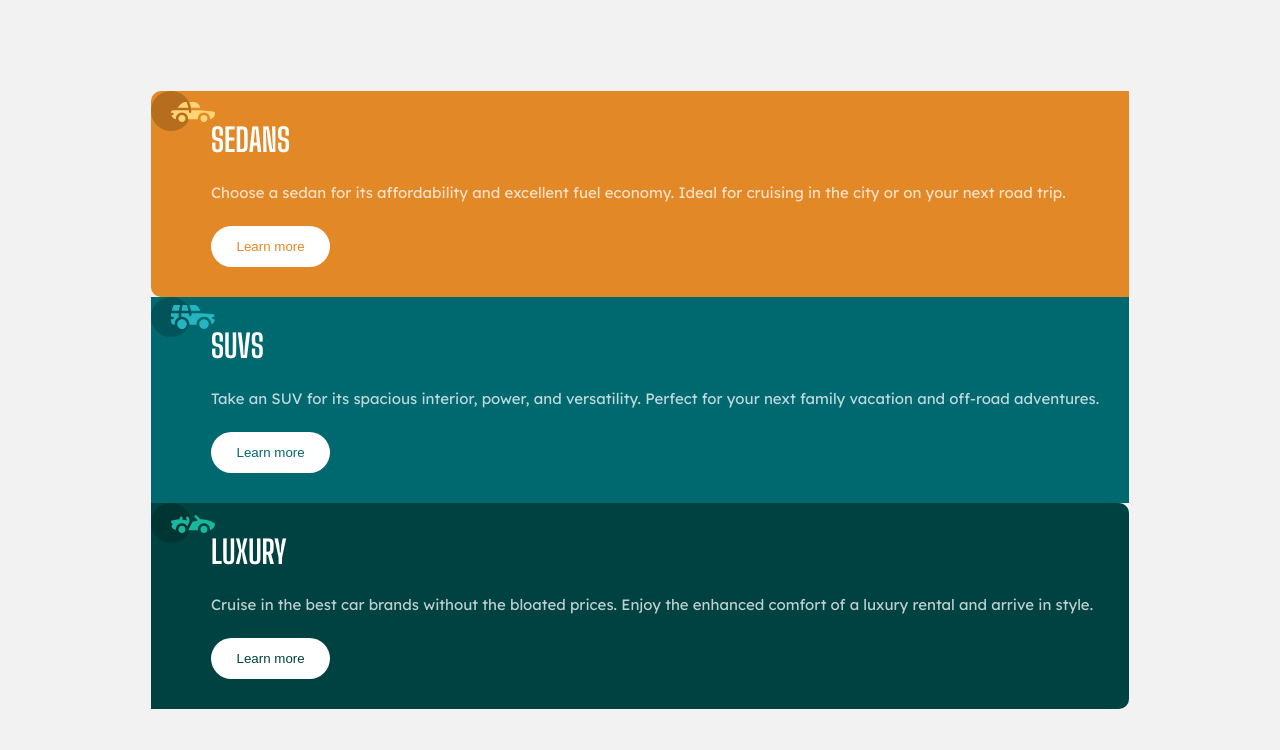
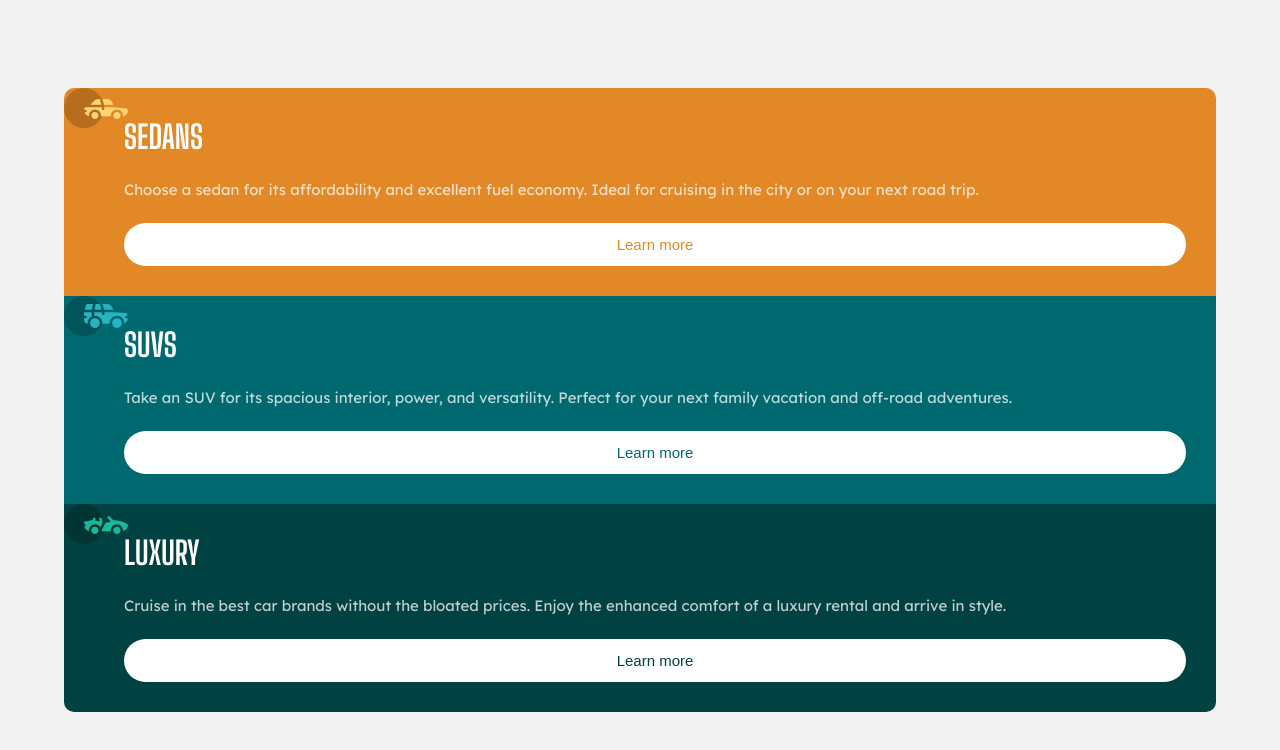
Before and after one commit to programmeur77/frontendmentor-preview-challenge, a website: page index.html in a window 1280 px wide. Drawn offline with Linux system fonts and the light colour scheme.

Commit message:
Final stylesheet auto created by SASS

```diff
--- a/style/style.css
+++ b/style/style.css
@@ -14,6 +14,18 @@ body {
   font-size: 15px;
 }
 
+.card-grid {
+  width: 50%;
+  display: grid;
+  grid-template-columns: repeat(3, 1fr);
+  height: fit-content;
+}
+.card-grid .card {
+  padding: 30px;
+  display: flex;
+  flex-direction: column;
+  gap: 1.5rem;
+}
 .card-grid .card--orange {
   background-color: hsl(31, 77%, 52%);
   background-image: url("./../../images/icon-sedans.svg");
@@ -22,6 +34,11 @@ body {
   left: 50px;
   top: 10px;
   border-radius: 10px 0 0 10px;
+}
+@media screen and (min-width: 360px) and (max-width: 1339px) {
+  .card-grid .card--orange {
+    border-radius: 10px 10px 0 0;
+  }
 }
 .card-grid .card--light-green {
   background-image: url("./../../images/icon-suvs.svg");
@@ -40,11 +57,10 @@ body {
   background-color: hsl(179, 100%, 13%);
   border-radius: 0 10px 10px 0;
 }
-.card-grid .card {
-  padding: 30px;
-  display: flex;
-  flex-direction: column;
-  gap: 1.5rem;
+@media screen and (min-width: 360px) and (max-width: 1339px) {
+  .card-grid .card--dark-green {
+    border-radius: 0 0 10px 10px;
+  }
 }
 .card-grid .card__title {
   margin-left: 30px;
@@ -60,11 +76,11 @@ body {
 }
 .card-grid .card__submit {
   margin-left: 30px;
-  width: 13%;
   padding: 13px;
   border-radius: 30px;
   border: none;
   background-color: #fff;
+  font-size: 15px;
 }
 .card-grid .card__submit--orange {
   color: hsl(31, 77%, 52%);
@@ -77,9 +93,15 @@ body {
 }
 .card-grid .card__submit:hover {
   background-color: transparent;
-  border: 3px solid white;
+  border: 2px solid #fff;
   color: #fff;
   cursor: pointer;
 }
+@media screen and (min-width: 360px) and (max-width: 1339px) {
+  .card-grid {
+    grid-template-columns: 1fr;
+    width: 90%;
+  }
+}
 
 /*# sourceMappingURL=style.css.map */
```
